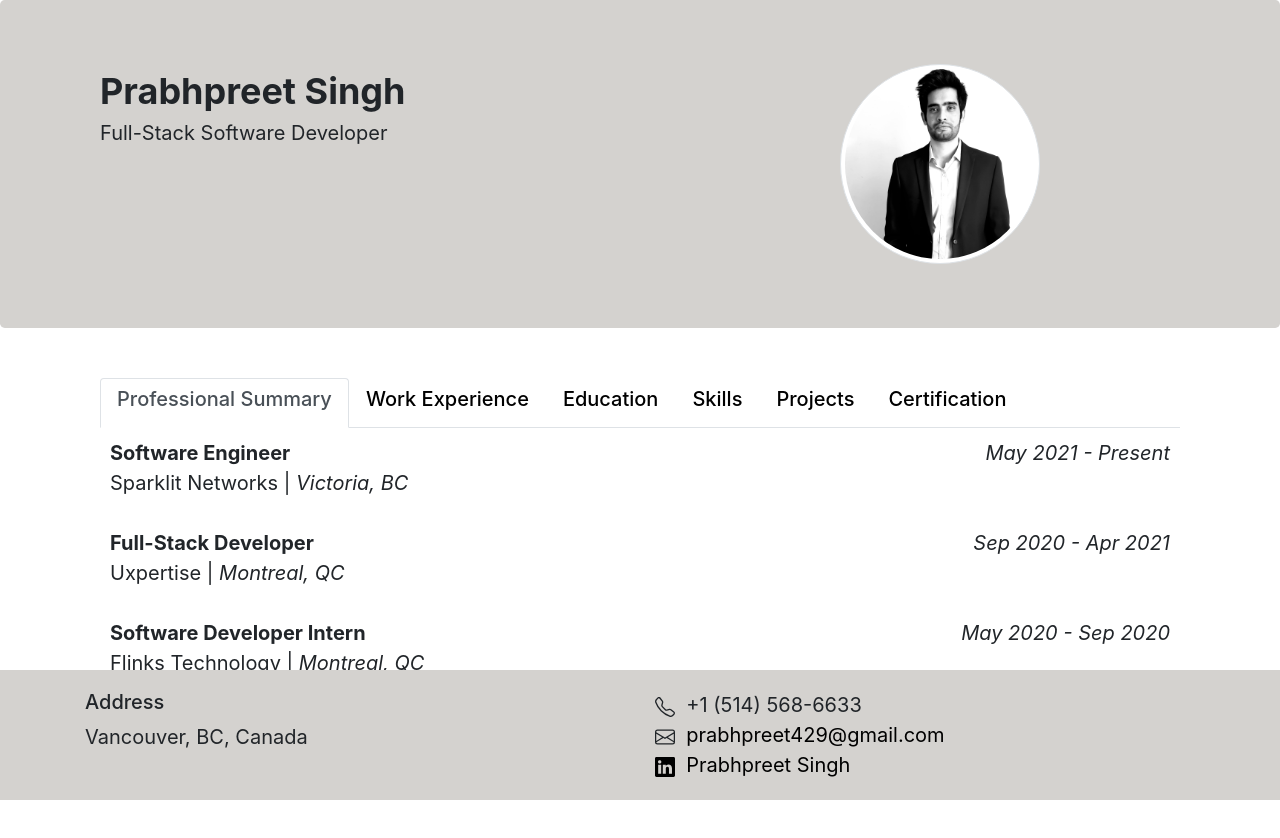
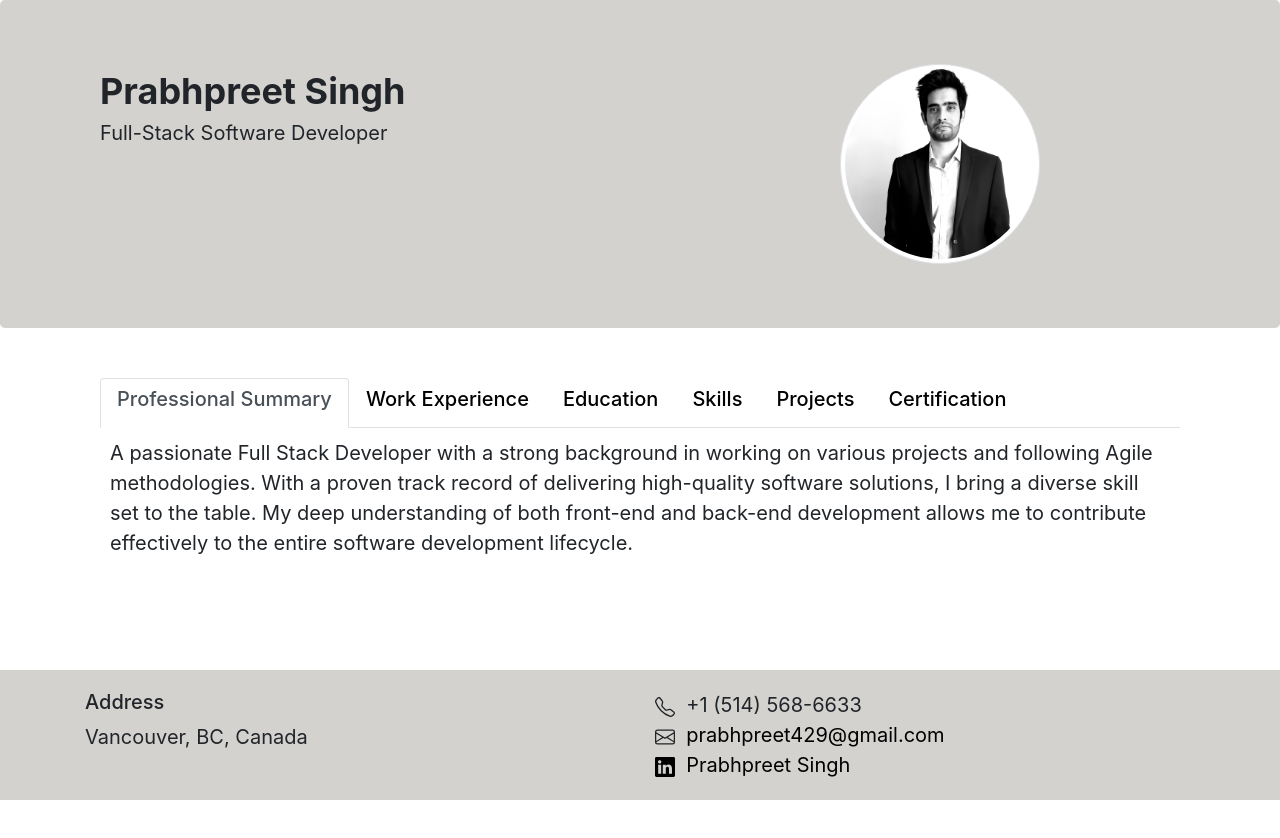
Before and after one commit to prabhpreet429/PortfolioAngular, an Angular app: page / in a window 1280 px wide. Shown: the top 838 px of the page. Built offline with nearby package versions, Linux system fonts and the light colour scheme.

Commit message:
fix show active tab

```diff
--- a/src/app/navbar/navbar.component.css
+++ b/src/app/navbar/navbar.component.css
@@ -6,9 +6,6 @@
     margin: 0px auto;
     padding: 50px 0px;
     min-height: 300px;
-  }
-  .img-thumbnail {
-    border-radius: 50%;
   }
   .footer {
     background-color: #D4D2CF;
--- a/src/app/navbar/navbar.component.html
+++ b/src/app/navbar/navbar.component.html
@@ -6,7 +6,7 @@
               Full-Stack Software Developer<br>
           </div>
           <div class ="col-12 col-sm-4">
-              <img class="d-flex mr-1 img-thumbnail" src="assets/img/WhatsApp Image 2020-03-10 at 12.32.17 AM.jpeg"
+              <img class="d-flex mr-1 img-thumbnail" style="border-radius: 50%;" src="assets/img/WhatsApp Image 2020-03-10 at 12.32.17 AM.jpeg"
               height="300" width="200">
           </div>
       </div>
@@ -43,7 +43,7 @@
       </li>
   </ul>
   <div class="tab-content">
-    <div role="tabpanel" class="tab-pane fade" id="summary">
+    <div role="tabpanel" class="tab-pane fade show active" id="summary">
       A passionate Full Stack Developer with a strong background in working on various projects and following Agile methodologies.
       With a proven track record of delivering high-quality software solutions, I bring a diverse skill set to the table. My deep
       understanding of both front-end and back-end development allows me to contribute effectively to the entire software
@@ -66,7 +66,7 @@
 
       </div>
 
-      <div role="tabpanel" class="tab-pane fade show active" id="work">
+      <div role="tabpanel" class="tab-pane fade" id="work">
           <b>Software Engineer</b>
           <i style="float: right;">May 2021 - Present</i><br>
           Sparklit Networks | <i>Victoria, BC</i><br>
```
